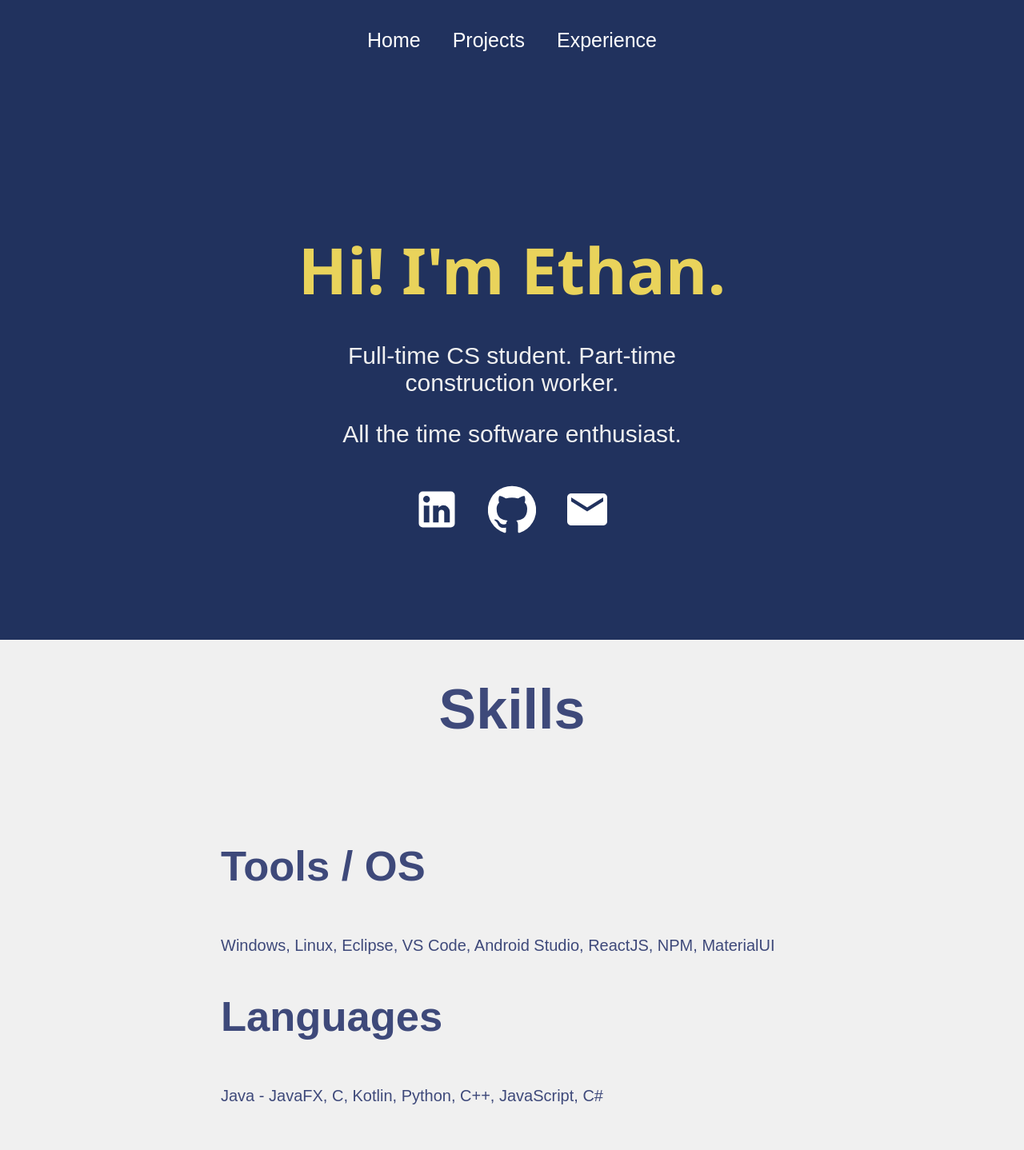
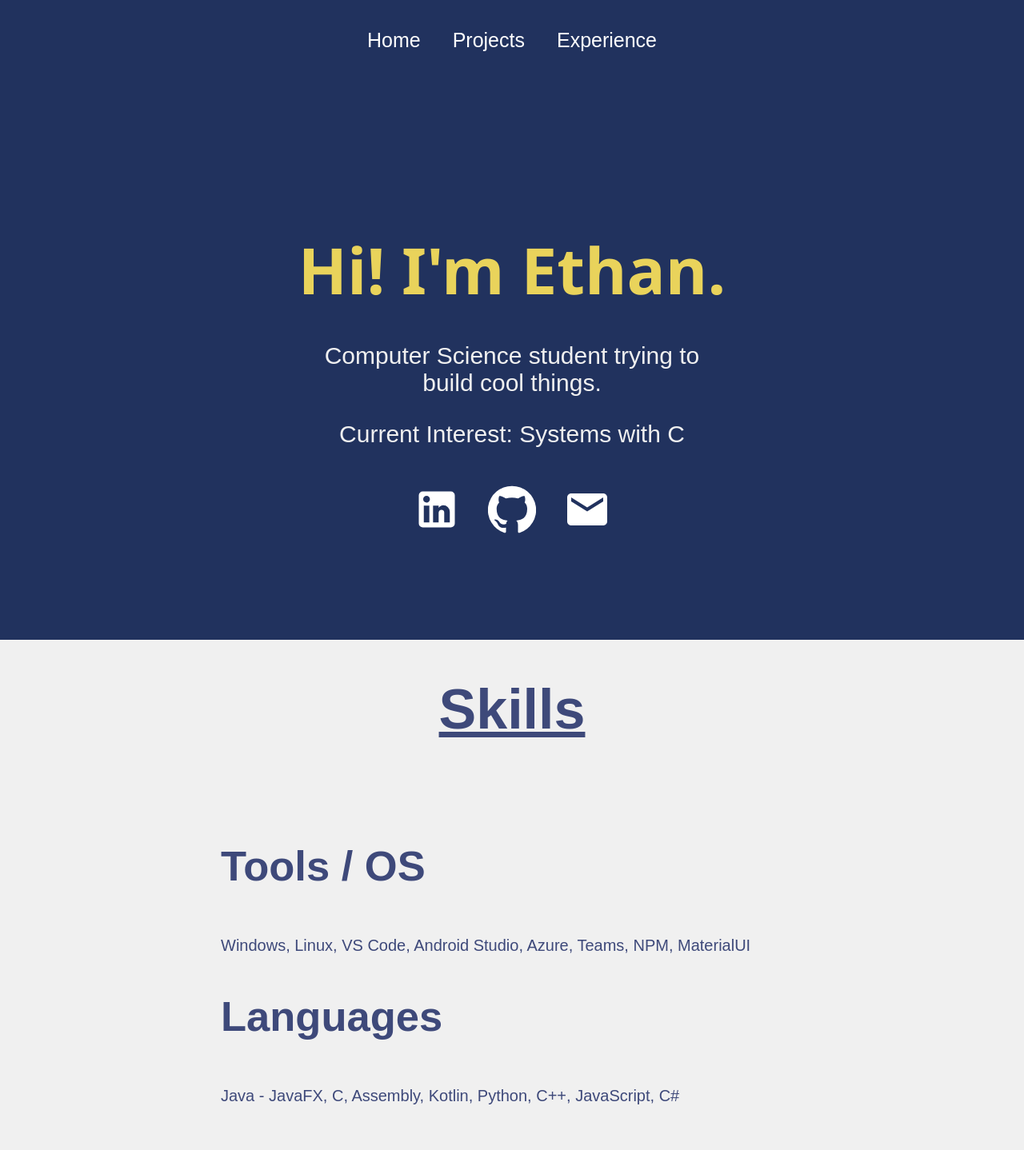
Before and after one commit to deddye/PersonalWebsite, a React (Create React App) app in the folder personal-website/: page / in a window 1280 px wide. Shown: the top 1438 px of the page at 80% size. Built offline with nearby package versions, Linux system fonts and the light colour scheme.

Commit message:
New icon and content

```diff
--- a/personal-website/public/index.html
+++ b/personal-website/public/index.html
@@ -2,7 +2,7 @@
 <html lang="en">
   <head>
     <meta charset="utf-8" />
-    <link rel="icon" href="%PUBLIC_URL%/favicon.ico" />
+    <link rel="icon" href="%PUBLIC_URL%/icon.ico" />
     <meta name="viewport" content="width=device-width, initial-scale=1" />
     <meta name="theme-color" content="#000000" />
     <meta
@@ -10,34 +10,11 @@
       content="Web site created using create-react-app"
     />
     <link rel="apple-touch-icon" href="%PUBLIC_URL%/logo192.png" />
-    <!--
-      manifest.json provides metadata used when your web app is installed on a
-      user's mobile device or desktop. See https://developers.google.com/web/fundamentals/web-app-manifest/
-    -->
     <link rel="manifest" href="%PUBLIC_URL%/manifest.json" />
-    <!--
-      Notice the use of %PUBLIC_URL% in the tags above.
-      It will be replaced with the URL of the `public` folder during the build.
-      Only files inside the `public` folder can be referenced from the HTML.
-
-      Unlike "/favicon.ico" or "favicon.ico", "%PUBLIC_URL%/favicon.ico" will
-      work correctly both with client-side routing and a non-root public URL.
-      Learn how to configure a non-root public URL by running `npm run build`.
-    -->
     <title>Ethan Dye</title>
   </head>
   <body>
     <noscript>You need to enable JavaScript to run this app.</noscript>
     <div id="root"></div>
-    <!--
-      This HTML file is a template.
-      If you open it directly in the browser, you will see an empty page.
-
-      You can add webfonts, meta tags, or analytics to this file.
-      The build step will place the bundled scripts into the <body> tag.
-
-      To begin the development, run `npm start` or `yarn start`.
-      To create a production bundle, use `npm run build` or `yarn build`.
-    -->
   </body>
 </html>
--- a/personal-website/src/index.js
+++ b/personal-website/src/index.js
@@ -10,7 +10,4 @@ root.render(
   </React.StrictMode>
 );
 
-// If you want to start measuring performance in your app, pass a function
-// to log results (for example: reportWebVitals(console.log))
-// or send to an analytics endpoint. Learn more: https://bit.ly/CRA-vitals
 reportWebVitals();
--- a/personal-website/src/pages/Home.js
+++ b/personal-website/src/pages/Home.js
@@ -13,10 +13,10 @@ function Home() {
         <h2> Hi! I'm Ethan. </h2>
         <div className='prompt'>
           <p>
-            Full-time CS student. Part-time construction worker.
+            Computer Science student trying to build cool things.
           </p>
           <p>
-            All the time software enthusiast.
+            Current Interest: Systems with C
           </p>
           <a href='https://www.linkedin.com/in/david-dye-cs22/' target='_blank' rel='noreferrer' >
             <IconButton color='primary' >
@@ -34,19 +34,19 @@ function Home() {
         </div>
       </div>
       <div className='skills'>
-        <h1> Skills </h1>
+        <h1> <u>Skills</u> </h1>
         <ol className='list'>
           <li className='item'>
             <h2> Tools / OS </h2>
             <span>
-              Windows, Linux, Eclipse, VS Code, Android Studio,
-              ReactJS, NPM, MaterialUI
+              Windows, Linux, VS Code, Android Studio,
+              Azure, Teams, NPM, MaterialUI
             </span>
           </li>
           <li className='item'>
             <h2> Languages </h2>
             <span>
-              Java - JavaFX, C, Kotlin, Python, C++, JavaScript, C#
+              Java - JavaFX, C, Assembly, Kotlin, Python, C++, JavaScript, C#
             </span>
           </li>
           <li className='item'>
```
Also changed, not shown: 1 other file (tests, documents, lock files or other folders).
